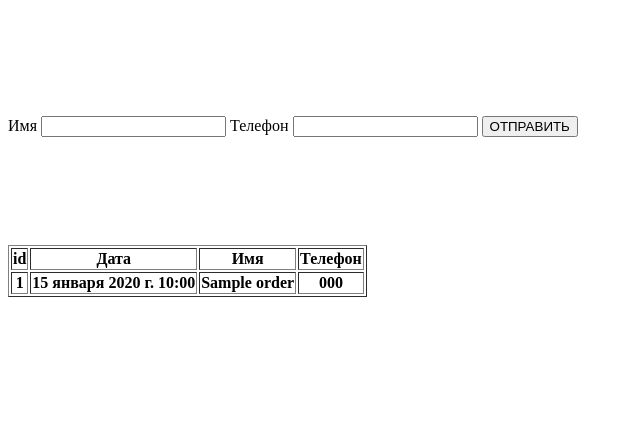
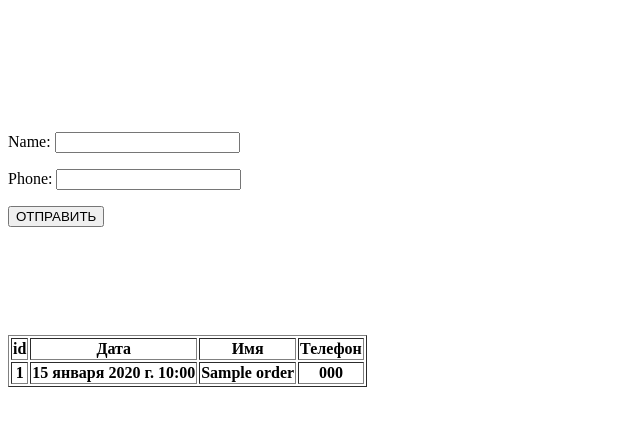
Before and after one commit to Ju4ara5/django_traning_website, a Django app: page / in a window 1280 px wide. Shown: the top 426 px of the page, without its empty margins (0-640 px from the left). Run offline with Django 4.2, Linux system fonts and the light colour scheme; tables that the repository leaves empty hold one stand-in row (values such as "Sample post"); lists and menus that the app fills with data are empty.

Commit message:
формы как класс

```diff
--- /dev/null
+++ b/crm/forms.py
@@ -0,0 +1,6 @@
+from django import forms
+
+
+class OrderForm(forms.Form):
+    name = forms.CharField(max_length=200, required=False)  # required - необязательная для заполнения форма
+    phone = forms.CharField(max_length=200)
--- a/crm/views.py
+++ b/crm/views.py
@@ -1,12 +1,15 @@
 # контроллер приложения
 from django.shortcuts import render
 from .models import Order
+from .forms import OrderForm
 
 
 # Create your views here.
 def first_page(request):
+    form = OrderForm()
     object_list = Order.objects.all()
-    return render(request, './index.html', {'object_list': object_list})
+    return render(request, './index.html', {'object_list': object_list,
+                                            'form': form})
 
 
 def thanks_page(request):
--- a/templates/index.html
+++ b/templates/index.html
@@ -15,10 +15,8 @@
 
 <form action="{% url 'thanks_page' %}" method="POST">
     {% csrf_token %}
-    <label>Имя</label>
-    <input name="name">
-    <label>Телефон</label>
-    <input name="phone">
+
+    {{ form.as_p }}
     <button type="submit">ОТПРАВИТЬ</button>
 </form>
 
```
